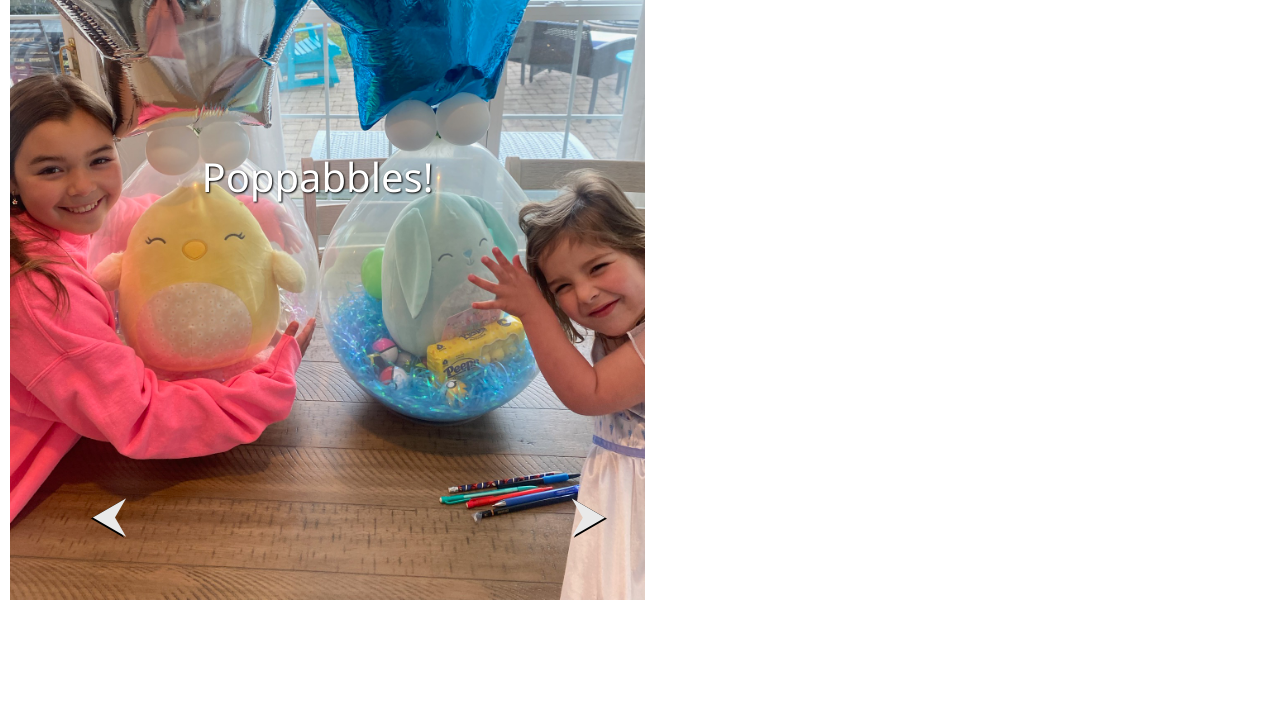
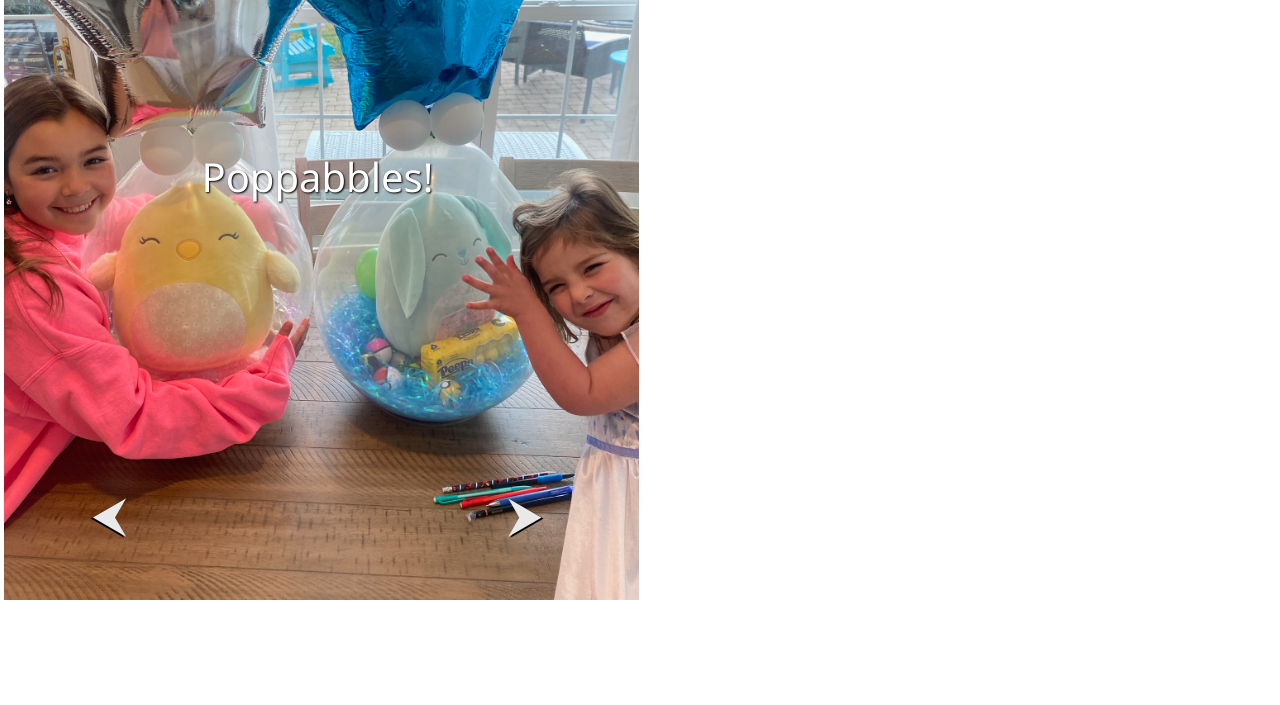
Before and after one commit to tinyfighterpilot/Balloons, a plain HTML site: page index.html in a window 1280 px wide. Shown: the part 5079-5784 px from the top of the page. Drawn offline with Linux system fonts and the light colour scheme.

Commit message:
Update home.css

```diff
--- a/css/home.css
+++ b/css/home.css
@@ -47,11 +47,10 @@ body{
   margin-inline: auto;
 }
 .slide{
-  left: 7%;
+  left: 6%;
   position: relative;
 }
 .slide.mobile{
-  padding: 5%;
   position: relative;
   left: 9%;
 }
@@ -76,7 +75,7 @@ body{
 }*/
 .right{
   position: relative;
-  right: 10%;
+  right: 20%;
   top: 40%;
   text-shadow:  2px 1px #000000;
   font-size: xxx-large;
```
